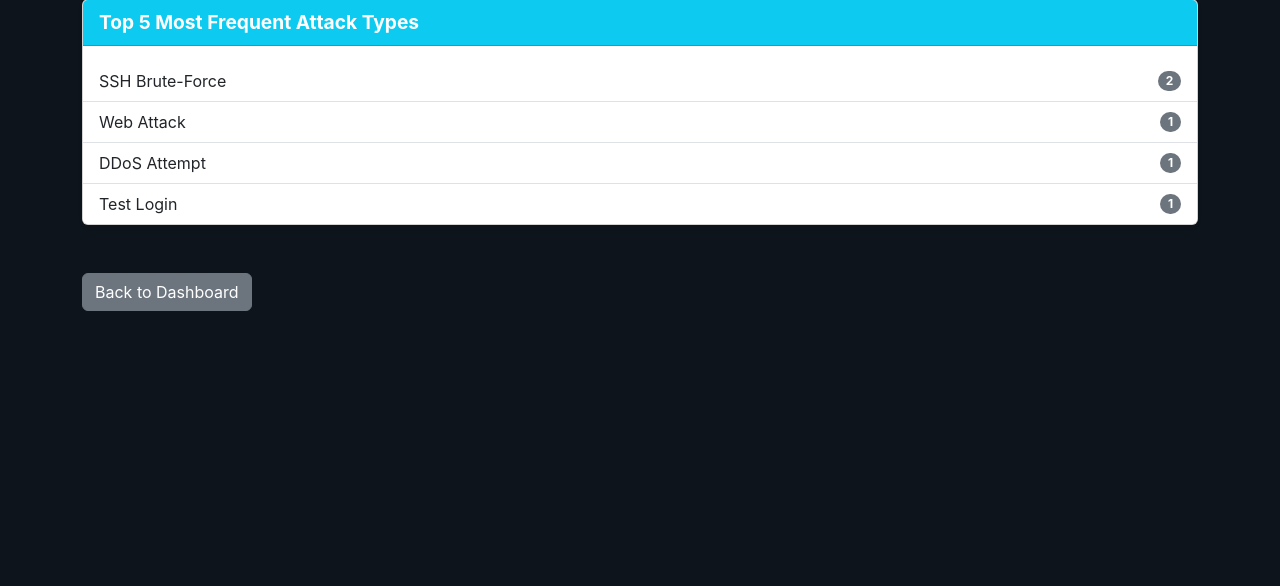
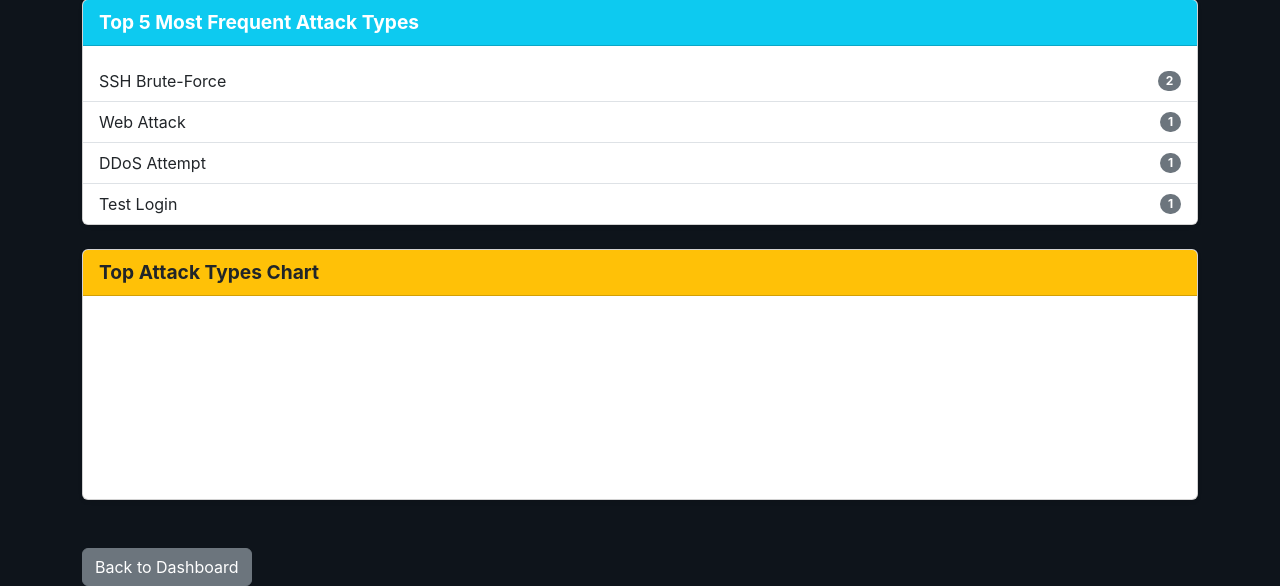
Before and after one commit to BigManii/AIHoney, a Flask app: page /ai_panel in a window 1280 px wide. Shown: the part 332-918 px from the top of the page. Before the commit the page ends 643 px from the top, so only its background shows below. Run offline with Flask 3, Linux system fonts and the light colour scheme; a user stored in the database is signed in; data comes from the database, SQL or seed files in the repository; a map, chart or similar area stays blank.

Commit message:
feat: Implement AI Insights Panel with Chart.js visualization

```diff
--- a/app.py
+++ b/app.py
@@ -5,6 +5,7 @@
 
 # --- Python Standard Library ---
 import os
+import json
 from dotenv import load_dotenv
 import random
 import time
@@ -618,31 +619,33 @@ from sqlalchemy import func # Add this import at the top with other imports
 @app.route('/ai_panel')
 @login_required
 def ai_panel():
-    # 1. Fetch data: Get all attack logs
     attack_logs = Attack.query.all()
 
-    # 2. Analyze: Count occurrences of each attack type
+    # ... (your existing code to calculate attack_type_counts, sorted_attack_types, top_attack_types) ...
     attack_type_counts = {}
     for log in attack_logs:
         attack_type_counts[log.type] = attack_type_counts.get(log.type, 0) + 1
 
-    # 3. Sort and get top N (e.g., top 5)
-    # Convert dictionary to a list of (attack_type, count) tuples and sort by count (descending)
     sorted_attack_types = sorted(attack_type_counts.items(), key=lambda item: item[1], reverse=True)
-    top_attack_types = sorted_attack_types[:5] # Get the top 5
+    top_attack_types = sorted_attack_types[:5]
 
-    # You could also add other simple insights here, e.g., count unique source IPs
     unique_ips = len(set(log.ip for log in attack_logs))
+    total_attacks = len(attack_logs)
+
+    # --- NEW: Prepare data for Chart.js ---
+    top_attack_labels = [item[0] for item in top_attack_types] # e.g., ['SQL Injection', 'Port Scan']
+    top_attack_data = [item[1] for item in top_attack_types]   # e.g., [15, 10]
 
 
-    # Pass the insights to the template
+    # Pass the insights (including chart data) to the template
     return render_template(
         'ai_panel.html',
-        top_attack_types=top_attack_types,
+        top_attack_types=top_attack_types, # Keep this for the list if you want both
         unique_ips=unique_ips,
-        total_attacks=len(attack_logs)
+        total_attacks=total_attacks,
+        top_attack_labels=json.dumps(top_attack_labels), # Pass as JSON string
+        top_attack_data=json.dumps(top_attack_data)     # Pass as JSON string
     )
-
 # ... (rest of your app.py) ...
 
 
--- a/templates/ai_panel.html
+++ b/templates/ai_panel.html
@@ -54,6 +54,82 @@
         </div>
     </div>
 
+    <div class="row mt-4">
+        <div class="col-md-12">
+            <div class="card shadow-sm">
+                <div class="card-header bg-warning text-dark">
+                    Top Attack Types Chart
+                </div>
+                <div class="card-body">
+                    <canvas id="attackTypeChart"></canvas>
+                </div>
+            </div>
+        </div>
+    </div>
+
     <a href="{{ url_for('dashboard') }}" class="btn btn-secondary mt-5">Back to Dashboard</a>
 </div>
+
+<script>
+    // Get data passed from Flask (which are JSON strings, so parse them)
+    const topAttackLabels = JSON.parse('{{ top_attack_labels | safe }}');
+    const topAttackData = JSON.parse('{{ top_attack_data | safe }}');
+
+    // Get the canvas element
+    const ctx = document.getElementById('attackTypeChart').getContext('2d');
+
+    // Create the bar chart
+    new Chart(ctx, {
+        type: 'bar', // Type of chart
+        data: {
+            labels: topAttackLabels, // Attack type names
+            datasets: [{
+                label: 'Number of Attacks',
+                data: topAttackData, // Attack counts
+                backgroundColor: [ // Customize colors
+                    'rgba(255, 99, 132, 0.6)',
+                    'rgba(54, 162, 235, 0.6)',
+                    'rgba(255, 206, 86, 0.6)',
+                    'rgba(75, 192, 192, 0.6)',
+                    'rgba(153, 102, 255, 0.6)',
+                ],
+                borderColor: [ // Border colors
+                    'rgba(255, 99, 132, 1)',
+                    'rgba(54, 162, 235, 1)',
+                    'rgba(255, 206, 86, 1)',
+                    'rgba(75, 192, 192, 1)',
+                    'rgba(153, 102, 255, 1)',
+                ],
+                borderWidth: 1
+            }]
+        },
+        options: {
+            responsive: true,
+            scales: {
+                y: {
+                    beginAtZero: true,
+                    title: {
+                        display: true,
+                        text: 'Number of Attacks'
+                    }
+                },
+                x: {
+                    title: {
+                        display: true,
+                        text: 'Attack Type'
+                    }
+                }
+            },
+            plugins: {
+                legend: {
+                    display: false // No need for legend in a simple bar chart
+                },
+                title: {
+                    display: true,
+                    text: 'Distribution of Top Attack Types'
+                }
+            }
+        }
+    });
+</script>
 {% endblock %}
--- a/templates/base.html
+++ b/templates/base.html
@@ -27,7 +27,8 @@
     {% block content %}{% endblock %}
 
     <!-- Bootstrap JS -->
-    <script src="https://cdn.jsdelivr.net/npm/bootstrap@5.3.0/dist/js/bootstrap.bundle.min.js"></script>
-    <!-- Your other scripts here -->
+   </div> <script src="https://cdn.jsdelivr.net/npm/bootstrap@5.3.0/dist/js/bootstrap.bundle.min.js"></script>
+
+    <script src="https://cdn.jsdelivr.net/npm/chart.js"></script>
 </body>
 </html>
```
